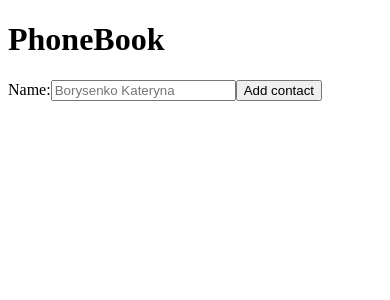
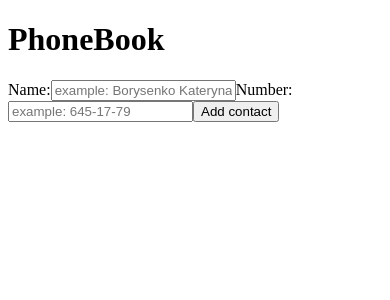
Before and after one commit to Kateryna-Borysenko/goit-react-hw-02-phonebook, a React (Create React App) app: page / in a window 390 px wide. Shown: the top 300 px of the page. Built offline with nearby package versions, Linux system fonts and the light colour scheme.

Commit message:
Added Phone number input

```diff
--- a/src/components/App/App.jsx
+++ b/src/components/App/App.jsx
@@ -8,10 +8,10 @@ class App extends Component {
   };
 
   onSubmit = newContact => {
-    const { id, name } = newContact;
+    const { id, name, number } = newContact;
 
     this.setState(prevState => ({
-      contacts: [...prevState.contacts, { id, name }],
+      contacts: [...prevState.contacts, { id, name, number }],
     }));
   };
 
--- a/src/components/App/ContactForm/ContactForm.jsx
+++ b/src/components/App/ContactForm/ContactForm.jsx
@@ -1,30 +1,43 @@
 import React, { Component } from 'react';
 import s from './ContactForm.module.css';
 import { nanoid } from 'nanoid';
+import { number } from 'prop-types';
 
 class ContactForm extends Component {
   state = {
     name: '',
+    number: '',
   };
 
   onSubmit = e => {
     e.preventDefault();
 
-    const { name } = this.state;
+    const { name, number } = this.state;
 
+    //прилитит в App массив сontacts новый контакт - объект
+    // id:"WIKCSp5KiPxetbZEQIvXT"
+    // name:"Kateryna Borysenko"
+    // number:"455-25-33"
     this.props.onSubmit({
       id: nanoid(),
-      name,
+      name, //aналог name: name
+      number,
     });
+    this.reset();
   };
 
   onChangeInput = e => {
     const { name, value } = e.target;
+    //когда пользователь введет данные в состояние запишется значение по ключу
     this.setState({ [name]: value });
   };
 
+  reset = () => {
+    this.state({ name: '', number: '' });
+  };
+
   render() {
-    const { name } = this.state;
+    const { name, number } = this.state;
 
     return (
       <form className={s.contacsForm} onSubmit={this.onSubmit}>
@@ -35,10 +48,25 @@ class ContactForm extends Component {
             onChange={this.onChangeInput}
             value={name}
             name="name"
-            placeholder="Borysenko Kateryna"
+            placeholder="example: Borysenko Kateryna"
             required
           />
         </label>
+
+        <label className={s.label}>
+          <span className={s.title}>Number:</span>
+          <input
+            type="tel"
+            onChange={this.onChangeInput}
+            value={number}
+            name="number"
+            pattern="\+?\d{1,4}?[-.\s]?\(?\d{1,3}?\)?[-.\s]?\d{1,4}[-.\s]?\d{1,4}[-.\s]?\d{1,9}"
+            title="Phone number must be digits and can contain spaces, dashes, parentheses and can start with +"
+            placeholder="example: 645-17-79"
+            required
+          />
+        </label>
+
         <button type="submit" className={s.addBtn}>
           Add contact
         </button>
```
